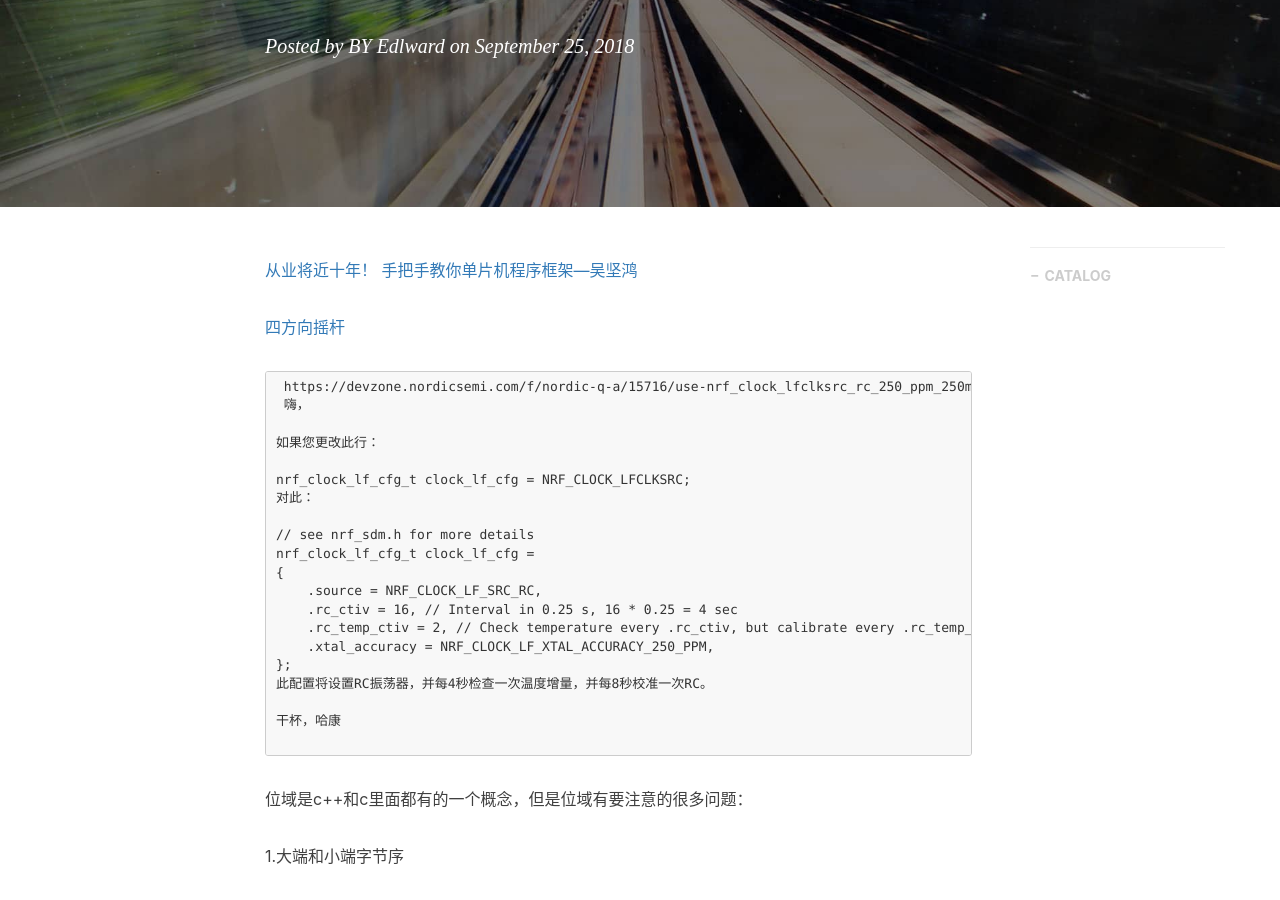
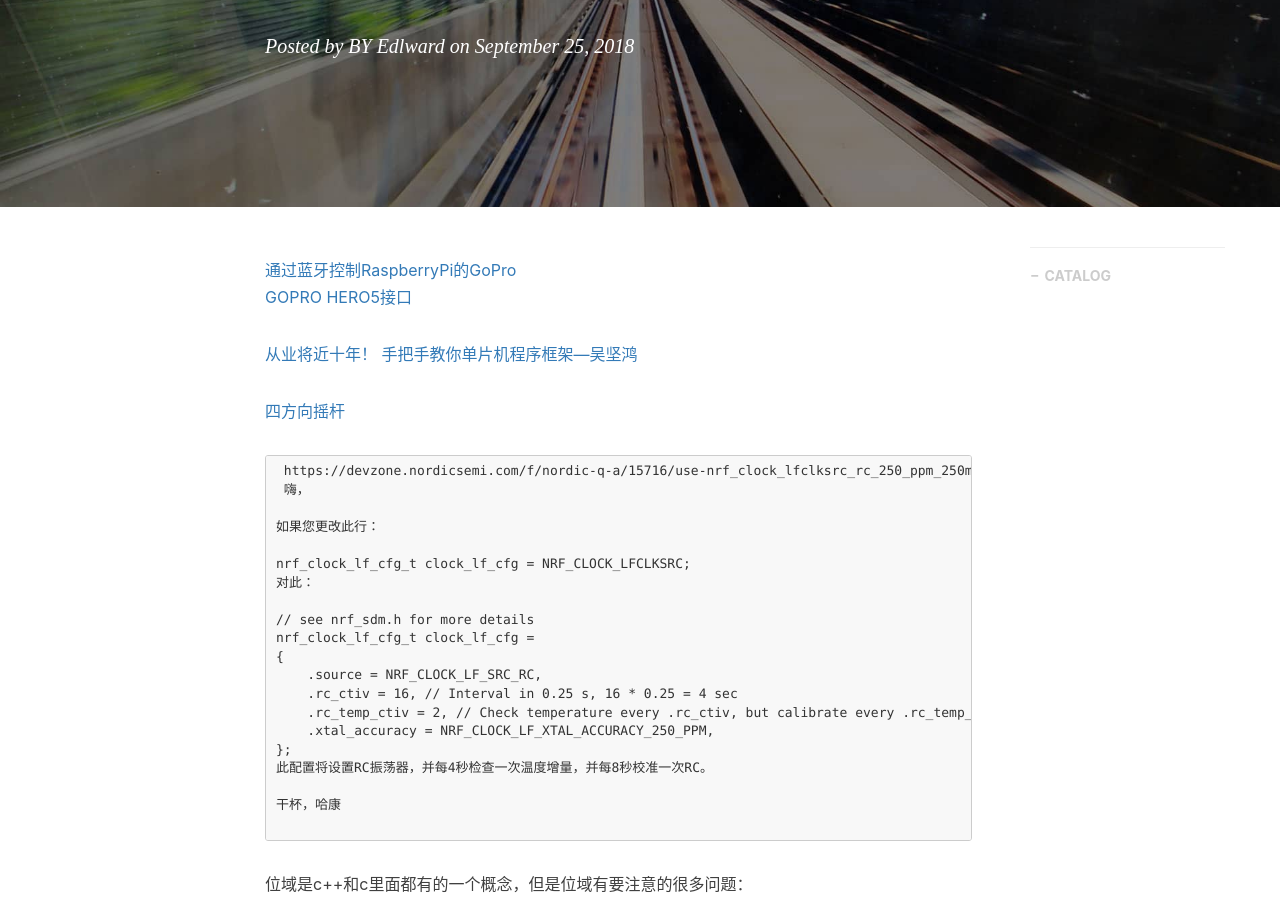
Before and after one commit to gary-robotics/dlward, a Jekyll site: the page built from _posts/2018-10-07-单片机框架-2018.markdown, in a window 1280 px wide and 900 px high, scrolled down 316 px. Built offline with Jekyll 4.4.1, drawn with Linux system fonts in a browser that asks for light colours; nearby versions of some CDN libraries; comment, search, counter and statistics services are not loaded.

Commit message:
Update 2018-10-07-单片机框架-2018.markdown

```diff
--- a/_posts/2018-10-07-单片机框架-2018.markdown
+++ b/_posts/2018-10-07-单片机框架-2018.markdown
@@ -10,6 +10,8 @@ tags:                               #标签
     - STM32
 ---
 
+[通过蓝牙控制RaspberryPi的GoPro](https://github.com/KonradIT/goprowifihack/blob/master/Bluetooth/Platforms/RaspberryPi.md)
+[GOPRO HERO5接口](https://gethypoxic.com/blogs/technical/gopro-hero5-interfaces)
 
 [从业将近十年！ 手把手教你单片机程序框架—吴坚鸿](https://discourse-production.oss-cn-shanghai.aliyuncs.com/original/3X/9/9/9977547f06b71ef0f3684ab56815ba03906a515c.pdf)
 
```
